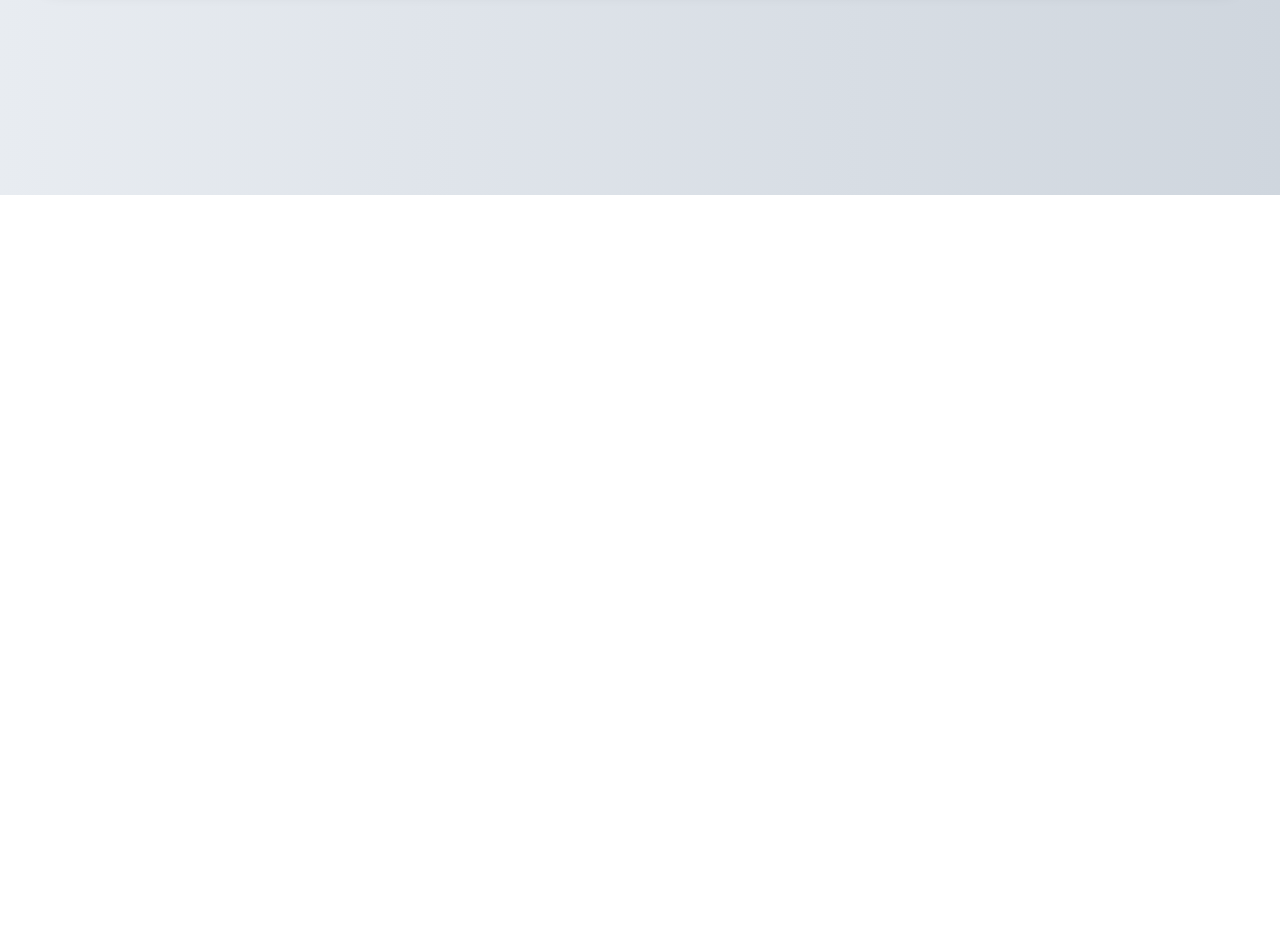
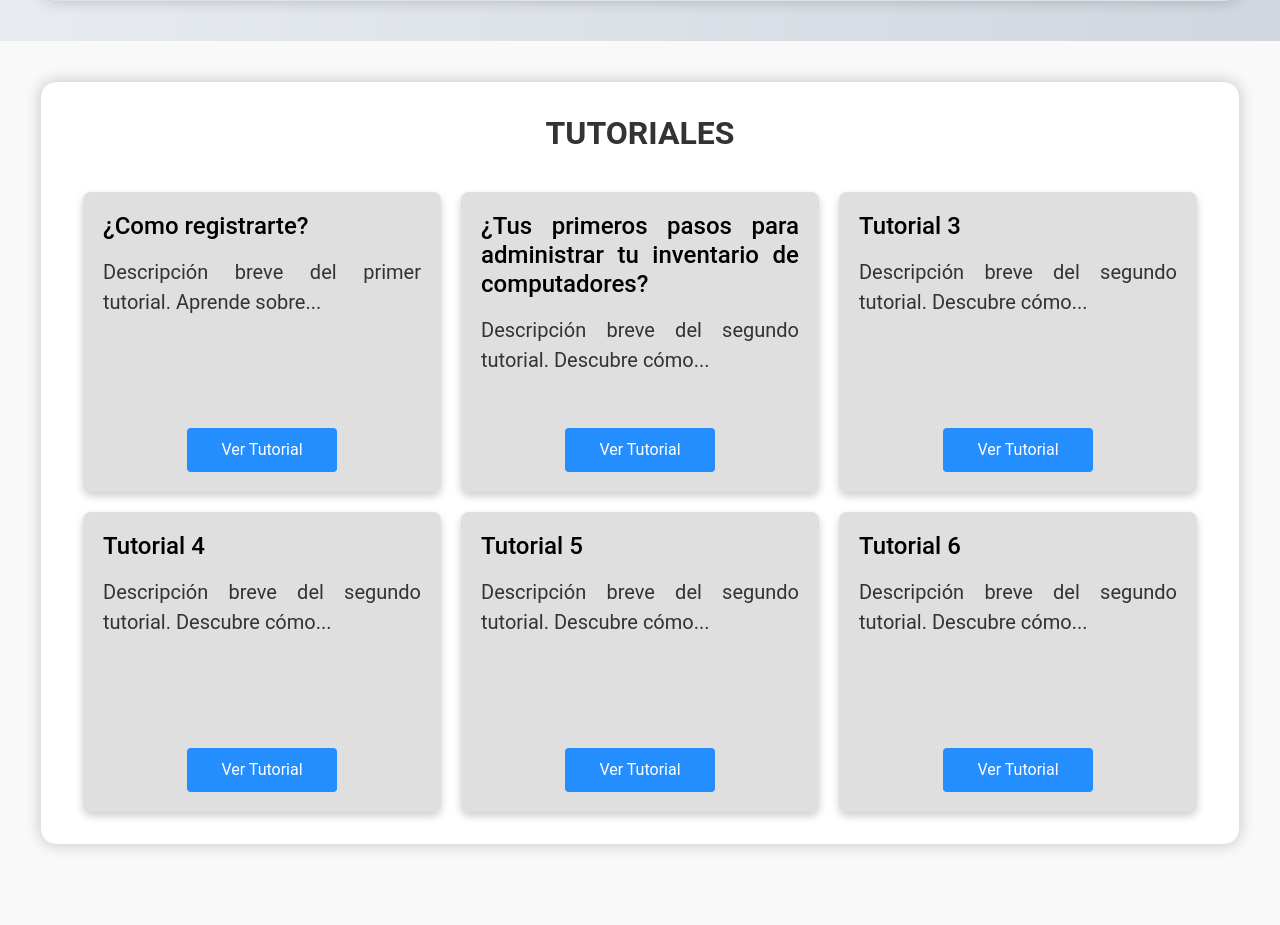
Before and after one commit to Carlos-Leguizamo/TechManage, a Django app: page / in a window 1280 px wide. Shown: the part 605-1530 px from the top of the page. Before the commit the page ends 800 px from the top, so only its background shows below. Run offline with Django 5.2, Linux system fonts and the light colour scheme; some libraries are stand-ins or nearby versions.

Commit message:
creación de la seccion de los tutroiales

```diff
--- a/dashboard/templates/charts.html
+++ b/dashboard/templates/charts.html
@@ -13,7 +13,7 @@
     <body class="sb-nav-fixed">
         <nav class="sb-topnav navbar navbar-expand navbar-dark bg-dark">
             <!-- Navbar Brand-->
-            <a class="navbar-brand ps-3" href="index.html">Start Bootstrap</a>
+            <a class="navbar-brand ps-3" href="index.html">TechManage</a>
             <!-- Sidebar Toggle-->
             <button class="btn btn-link btn-sm order-1 order-lg-0 me-4 me-lg-0" id="sidebarToggle" href="#!"><i class="fas fa-bars"></i></button>
             <!-- Navbar Search-->
--- a/tasks/templates/base.html
+++ b/tasks/templates/base.html
@@ -72,11 +72,15 @@
           <ul class="navbar-nav ms-auto">
             <!-- Seccion de los items modificados con Bootstrap -->
 
-            <li class="nav-item mx-1">
+            <li class="nav-item mx-3">
               <a href="/" class="nav-link">Inicio</a>
             </li>
 
-            <li class="nav-item mx-4">
+            <li class="nav-item mx-3">
+              <a href="/#tutoriales" class="nav-link">Tutoriales</a>
+            </li>
+
+            <li class="nav-item mx-3">
               <a href="/send-token" class="nav-link">Registrarse</a>
             </li>
 
--- a/tasks/templates/home.html
+++ b/tasks/templates/home.html
@@ -11,7 +11,7 @@
   .card-body-custom {
     background-color: #ffffff;
     border-radius: 1rem; /* Aumentar ligeramente la curvatura de los bordes */
-    box-shadow: 0px 0px 15px rgba(0, 0, 0, 0.1); /* Aumentar la suavidad de la sombra */
+    box-shadow: 0px 0px 15px rgba(0, 0, 0, 0.2); /* Aumentar la suavidad de la sombra */
     padding: 2rem; /* Aumentar el padding para más espacio interior */
     border: 1px solid #dee2e6;
     margin-top: 2.5rem;
@@ -35,7 +35,6 @@
 
   .custom-container {
     max-width: 1200px;
-    padding: 2rem 1rem;
   }
 
   .custom-grid {
@@ -47,6 +46,7 @@
 
   .titulo{
     text-align: justify;
+    margin-bottom: 1rem;
   }
 
   p {
@@ -64,6 +64,82 @@
       grid-template-columns: 1fr 2fr;
     }
   }
+
+/* Estilos para la sección Tutoriales */
+
+.card-body-custom_tutoriales{
+    background-color: #ffffff;
+    border-radius: 1rem; /* Aumentar ligeramente la curvatura de los bordes */
+    box-shadow: 0px 0px 15px rgba(0, 0, 0, 0.2); /* Aumentar la suavidad de la sombra */
+    padding: 2rem; /* Aumentar el padding para más espacio interior */
+    border: 1px solid #dee2e6;
+    margin-top: 1 rem;
+    margin-bottom: 2.5rem;
+}
+
+#tutoriales {
+  background-color: #f9f9f9; /* Color de fondo */
+  padding: 40px 0; /* Espaciado vertical */
+}
+
+.section-title {
+  text-align: center; /* Centra el título */
+  margin-bottom: 40px; /* Espacio debajo del título */
+  font-size: 2 rem; /* Tamaño del texto del título */
+  font-weight: bold;
+}
+
+.tutorial-list {
+  display: flex; /* Usa flexbox para los tutoriales */
+  flex-wrap: wrap; /* Permite que los tutoriales se ajusten en múltiples líneas */
+  gap: 20px; /* Espacio entre los tutoriales */
+  justify-content: center; /* Centra los tutoriales en el contenedor */
+}
+
+.tutorial-item {
+  display: flex;
+  flex-direction: column; /* Alinea el contenido en una columna */
+  justify-content: space-between; /* Asegura que el contenido y el botón se distribuyan en el espacio disponible */
+  background-color: #dfdfdf; /* Fondo blanco para los tutoriales */
+  border-radius: 8px; /* Bordes redondeados */
+  box-shadow: 0 4px 8px rgba(0, 0, 0, 0.2); /* Sombra sutil */
+  padding: 20px; /* Espaciado interno */
+  width: calc(33.333% - 20px); /* Tres tutoriales por fila con espacio */
+  box-sizing: border-box; /* Incluye padding en el ancho total */
+  height: 100%; /* Asegura que el elemento ocupe todo el espacio disponible en su contenedor */
+  min-height: 300px;
+}
+
+.tutorial-title {
+  text-align: justify;
+  font-size: 1.5em; /* Tamaño del texto del título del tutorial */
+  margin-bottom: 1rem; /* Espacio debajo del título */
+  color:black;
+}
+
+.tutorial-description {
+  margin-bottom: 20px; /* Espacio debajo de la descripción */
+}
+
+.btn {
+  display: inline-block; /* Muestra el botón como un bloque en línea */
+  padding: 10px 20px; /* Espaciado interno del botón */
+  background-color: #248eff; /* Color de fondo del botón */
+  color: #fff; /* Color del texto del botón */
+  border: none; /* Sin borde */
+  border-radius: 4px; /* Bordes redondeados */
+  text-decoration: none; /* Quita el subrayado */
+  text-align: center; /* Centra el texto dentro del botón */
+  width: 150px; /* Ancho fijo del botón */
+  max-width: 100%; /* Asegura que el botón no se extienda más allá del contenedor */
+  box-sizing: border-box; /* Incluye padding en el ancho total */
+  align-self: center; /* Centra el botón en su contenedor */
+  margin-top: auto; /* Empuja el botón al final del contenedor si es necesario */
+}
+
+.btn:hover{
+  background-color: #0067d4;
+}
 </style>
 
 <main>
@@ -88,4 +164,50 @@
   </div>
 </main>
 
+<section id="tutoriales">
+  <div class="container custom-container mx-auto custom-padding card-body-custom_tutoriales">
+    <h2 class="section-title">TUTORIALES</h2>
+    <div class="tutorial-list">
+
+      <div class="tutorial-item">
+        <h3 class="tutorial-title">¿Como registrarte?</h3>
+        <p class="tutorial-description">Descripción breve del primer tutorial. Aprende sobre...</p>
+        <a href="link-al-tutorial-1" class="btn">Ver Tutorial</a>
+      </div>
+
+      <div class="tutorial-item">
+        <h3 class="tutorial-title">¿Tus primeros pasos para administrar tu inventario de computadores?</h3>
+        <p class="tutorial-description">Descripción breve del segundo tutorial. Descubre cómo...</p>
+        <a href="link-al-tutorial-2" class="btn">Ver Tutorial</a>
+      </div>
+
+      <div class="tutorial-item">
+        <h3 class="tutorial-title">Tutorial 3</h3>
+        <p class="tutorial-description">Descripción breve del segundo tutorial. Descubre cómo...</p>
+        <a href="link-al-tutorial-2" class="btn">Ver Tutorial</a>
+      </div>
+
+      <div class="tutorial-item">
+        <h3 class="tutorial-title">Tutorial 4</h3>
+        <p class="tutorial-description">Descripción breve del segundo tutorial. Descubre cómo...</p>
+        <a href="link-al-tutorial-2" class="btn">Ver Tutorial</a>
+      </div>
+
+      <div class="tutorial-item">
+        <h3 class="tutorial-title">Tutorial 5</h3>
+        <p class="tutorial-description">Descripción breve del segundo tutorial. Descubre cómo...</p>
+        <a href="link-al-tutorial-2" class="btn">Ver Tutorial</a>
+      </div>
+
+      <div class="tutorial-item">
+        <h3 class="tutorial-title">Tutorial 6</h3>
+        <p class="tutorial-description">Descripción breve del segundo tutorial. Descubre cómo...</p>
+        <a href="link-al-tutorial-2" class="btn">Ver Tutorial</a>
+      </div>
+
+    </div>
+  </div>
+</section>
+
+
 {% endblock %}
```
Also changed, not shown: dashboard/templates/dashboard.html (+18 -18 lines), 1 other file.
